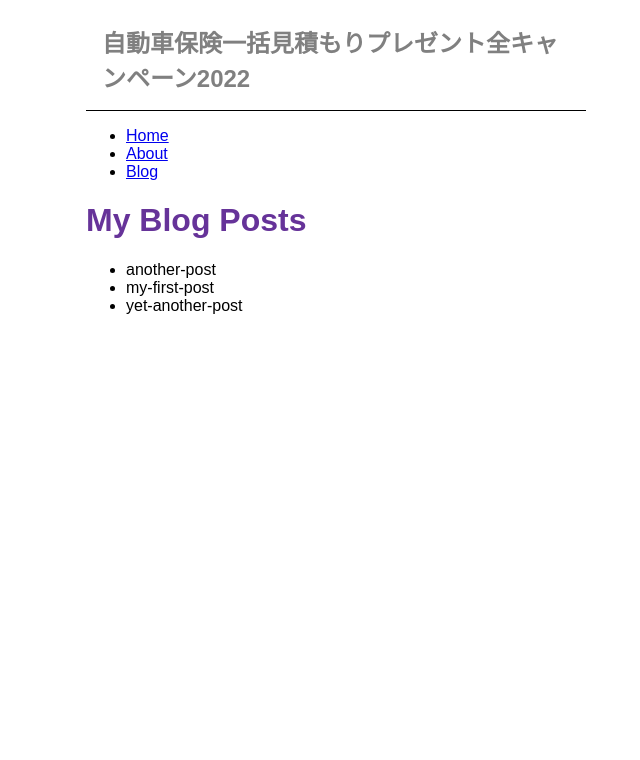
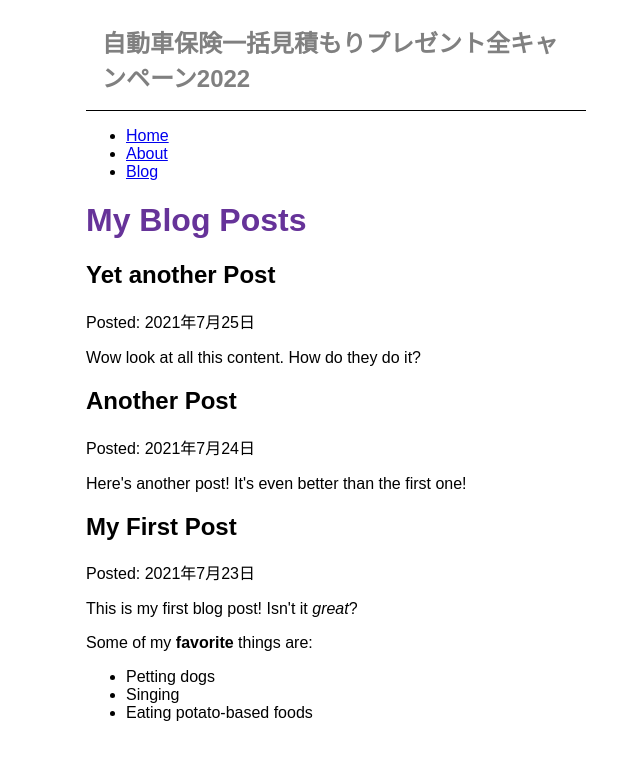
Before and after one commit to TTT-sun/all-knowing, a Gatsby site: page /blog in a window 1280 px wide. Shown: the whole page, without its empty margins (304-944 px from the left). Built offline with nearby package versions, Linux system fonts and the light colour scheme; Gatsby itself is replaced by a stand-in of ours.

Commit message:
Finished Gatsby Tutorial Part 5

```diff
--- a/blog/another-post.mdx
+++ b/blog/another-post.mdx
@@ -0,0 +1,12 @@
+---
+title: "My First Post"
+date: "2021-07-23"
+---
+
+This is my first blog post! Isn't it _great_?
+
+Some of my **favorite** things are:
+
+- Petting dogs
+- Singing
+- Eating potato-based foods
--- a/blog/my-first-post.mdx
+++ b/blog/my-first-post.mdx
@@ -0,0 +1,6 @@
+---
+title: "Another Post"
+date: "2021-07-24"
+---
+
+Here's another post! It's even better than the first one!
--- a/blog/yet-another-post.mdx
+++ b/blog/yet-another-post.mdx
@@ -0,0 +1,6 @@
+---
+title: "Yet another Post"
+date: "2021-07-25"
+---
+
+Wow look at all this content. How do they do it?
--- a/gatsby-config.js
+++ b/gatsby-config.js
@@ -11,7 +11,8 @@ module.exports = {
             options: {
                 name: `blog`,
                 path: `${__dirname}/blog`,
-            }
-        }
+            },
+        },
+        "gatsby-plugin-mdx",
     ]
 }
--- a/package.json
+++ b/package.json
@@ -15,8 +15,11 @@
     "clean": "gatsby clean"
   },
   "dependencies": {
+    "@mdx-js/mdx": "^1.6.22",
+    "@mdx-js/react": "^1.6.22",
     "gatsby": "^4.5.2",
     "gatsby-plugin-image": "^2.5.2",
+    "gatsby-plugin-mdx": "^3.5.2",
     "gatsby-plugin-sharp": "^4.5.2",
     "gatsby-source-filesystem": "^4.5.2",
     "react": "^17.0.1",
--- a/src/pages/blog.js
+++ b/src/pages/blog.js
@@ -1,30 +1,39 @@
 import * as React from 'react'
 import Layout from '../components/layout'
+import { MDXRenderer } from 'gatsby-plugin-mdx'
 import { graphql } from 'gatsby'
 
 const BlogPage = ( {data} ) => {
     return (
         <Layout pageTitle="My Blog Posts">
-            <ul>
-                {
-                    data.allFile.nodes.map(node => (
-                        <li key={node.name}>
-                            {node.name}
-                        </li>
-                    ))
-                }
-            </ul>
+            {
+                data.allMdx.nodes.map((node) => (
+                    <article key={node.id}>
+                        <h2>{node.frontmatter.title}</h2>
+                        <p>Posted: {node.frontmatter.date}</p>
+                        <MDXRenderer>
+                            {node.body}
+                        </MDXRenderer>
+                    </article>
+                ))
+            }
         </Layout>
     )
 }
 export const query = graphql`
 query MyQuery {
-    allFile {
+    allMdx(sort: {fields: frontmatter___date, order: DESC}) {
       nodes {
-        name
+        frontmatter {
+          date(formatString: "YYYY年M月D日")
+          title
+        }
+        id
+        body
       }
     }
   }
+
 `
 
 export default BlogPage
```
Also changed, not shown: 1 other file.
